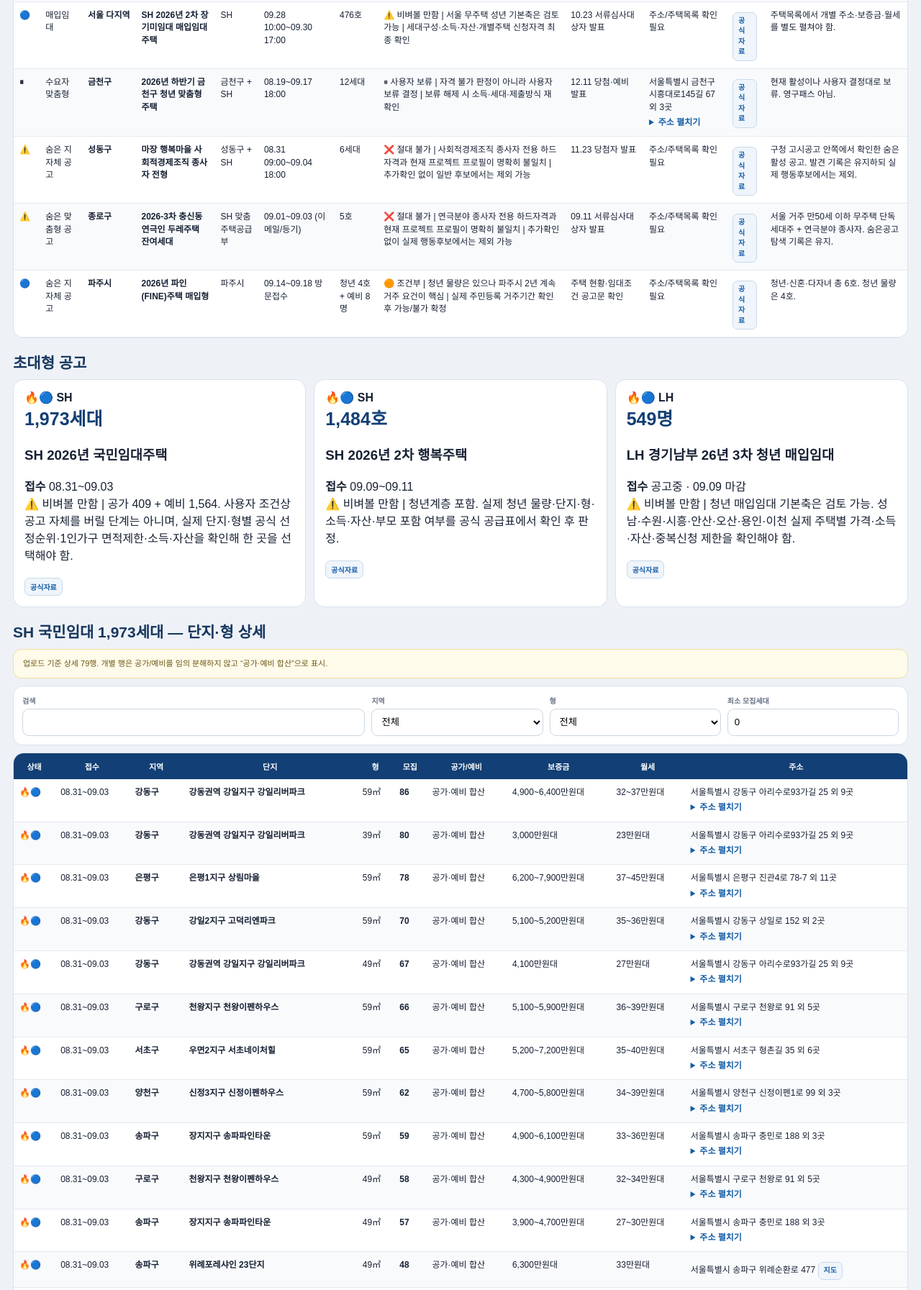
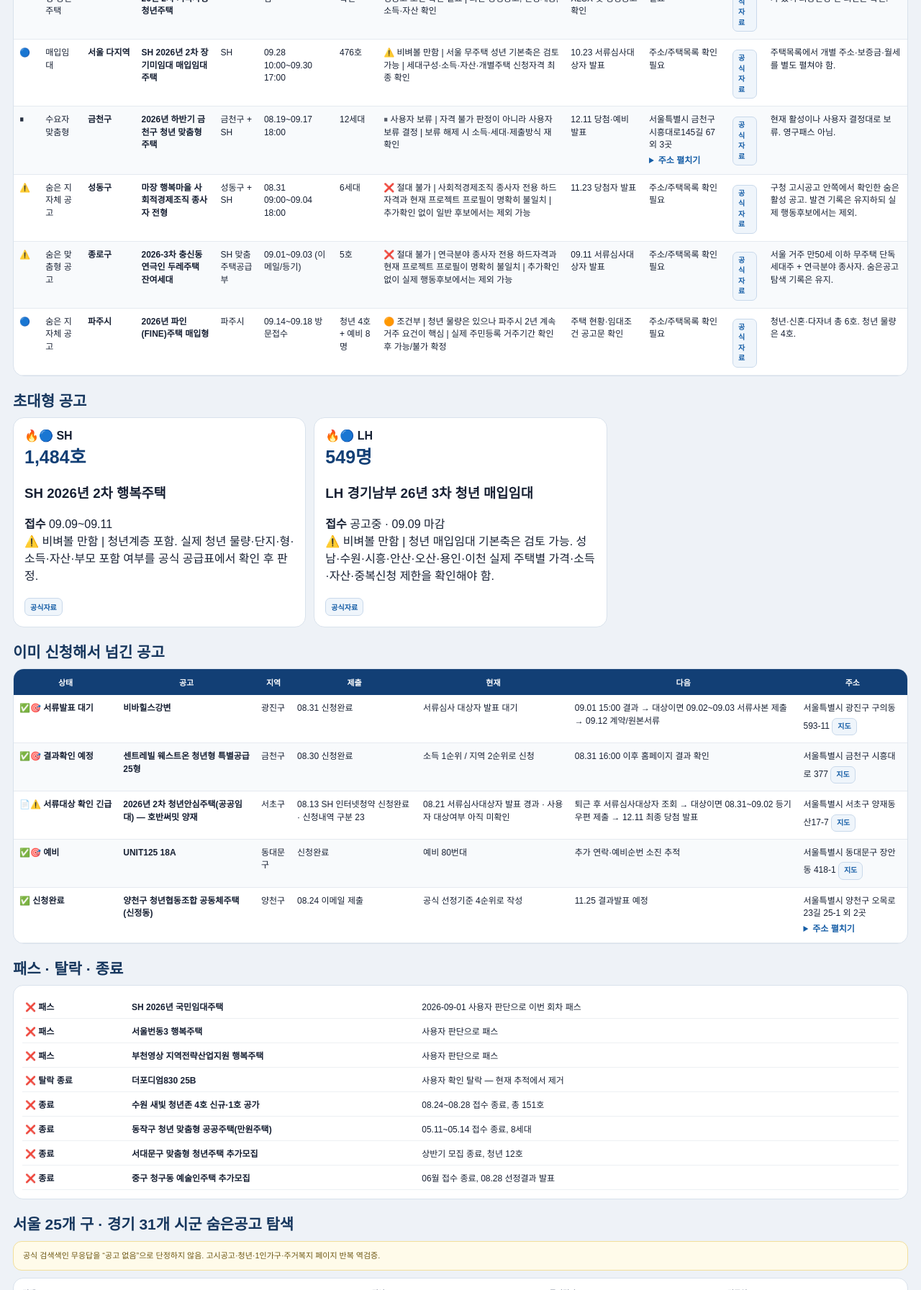
Before and after one commit to kimjae134679/ChungYack, a website: page reports/current_dashboard.html in a window 1280 px wide. Shown: the part 539-2332 px from the top of the page at 72% size. Drawn offline with Linux system fonts and the light colour scheme.

Commit message:
Align current dashboard with SH 국민임대 pass

```diff
--- a/reports/current_dashboard.html
+++ b/reports/current_dashboard.html
@@ -11,27 +11,27 @@ table{width:100%;border-collapse:separate;border-spacing:0;min-width:1200px}th{p
 .s{font-weight:900;white-space:nowrap}.nm{font-weight:900}.rg{font-weight:800;white-space:nowrap}.btn{display:inline-block;margin:4px 3px 0 0;text-decoration:none;border:1px solid #c9d9eb;background:#eff5fb;color:#155da6;border-radius:7px;padding:4px 7px;font-weight:800;font-size:10px}
 details{margin-top:4px}summary{cursor:pointer;color:#155da6;font-weight:800}.grid{display:grid;grid-template-columns:repeat(3,1fr);gap:11px}.mega{background:#fff;border:1px solid var(--l);border-radius:15px;padding:15px}.sz{font-size:25px;font-weight:900;color:var(--n)}
 .controls{display:grid;grid-template-columns:2fr 1fr 1fr 1fr;gap:9px;background:#fff;padding:12px;border:1px solid var(--l);border-radius:14px;margin-bottom:10px}label{display:block;font-size:10px;font-weight:800;color:var(--m);margin-bottom:4px}input,select{width:100%;height:38px;border:1px solid #ccd6e2;border-radius:9px;padding:0 9px;background:#fff}
-.note{background:#fffbea;border:1px solid #f2df9b;color:#6c5713;border-radius:12px;padding:11px 13px;font-size:11px;line-height:1.55;margin:10px 0}.arch{background:#fff;border:1px solid var(--l);border-radius:14px;padding:12px}.ar{display:grid;grid-template-columns:140px 1.2fr 2fr;gap:8px;padding:8px 4px;border-bottom:1px solid #edf0f3;font-size:12px}
+.note{background:#fffbea;border:1px solid #f2df9b;color:#6c5713;border-radius:12px;padding:11px 13px;font-size:11px;line-height:1.55;margin:10px 0}.passnote{background:#f1f3f5;border:1px solid #d9dee4;color:#59636e;border-radius:12px;padding:11px 13px;font-size:12px;line-height:1.55;margin:10px 0}.arch{background:#fff;border:1px solid var(--l);border-radius:14px;padding:12px}.ar{display:grid;grid-template-columns:140px 1.2fr 2fr;gap:8px;padding:8px 4px;border-bottom:1px solid #edf0f3;font-size:12px}
 @media(max-width:900px){.w{padding:9px}.controls{grid-template-columns:1fr 1fr}.grid{grid-template-columns:1fr}.ar{grid-template-columns:1fr}}
 </style></head><body><div class="w">
-<div class="hero"><h1>청약 현재공고 통합 대시보드</h1><p>일반·숨은 공고 → 초대형 공고 → 국민임대 상세 → 이미 신청 → 패스·종료 → 서울25/경기31 탐색기록. 기준 2026-08-31 KST.</p><div class="leg"><span>🟠⏰ 오늘 행동</span><span>🔵 공고중</span><span>🔥 초대형</span><span>✅ 신청완료</span><span>🎯 결과추적</span><span>⏸ 보류</span><span>⚠️ 숨은/조건주의</span><span>❌ 패스·종료</span></div></div>
+<div class="hero"><h1>청약 현재공고 통합 대시보드</h1><p>일반·숨은 공고 → 초대형 공고 → 이미 신청 → 패스·종료 → 서울25/경기31 탐색기록. 기준 2026-09-01 KST.</p><div class="leg"><span>🟠⏰ 오늘 행동</span><span>🔵 공고중</span><span>🔥 초대형</span><span>✅ 신청완료</span><span>🎯 결과추적</span><span>⏸ 보류</span><span>⚠️ 숨은/조건주의</span><span>❌ 패스·종료</span></div></div>
+<div class="passnote">❌ <b>SH 2026년 국민임대주택</b> — 2026-09-01 사용자 판단으로 이번 회차 패스. 상세 추천·지도·행동후보에서 제거.</div>
 <section><h2>일반 · 숨은 현재공고</h2><div class="controls"><div><label>검색</label><input id="oq"></div><div><label>분류</label><select id="ot"><option value="">전체</option></select></div><div><label>지역</label><select id="or"><option value="">전체</option></select></div><div><label>상태</label><select id="os"><option value="">전체</option></select></div></div><div class="tb"><table><thead><tr><th>상태</th><th>분류</th><th>지역</th><th>공고</th><th>기관</th><th>접수</th><th>모집</th><th>자격/판정</th><th>다음</th><th>주소/지도</th><th>공식</th><th>비고</th></tr></thead><tbody id="ob"></tbody></table></div></section>
 <section><h2>초대형 공고</h2><div class="grid" id="mg"></div></section>
-<section><h2>SH 국민임대 1,973세대 — 단지·형 상세</h2><div class="note">업로드 기준 상세 79행. 개별 행은 공가/예비를 임의 분해하지 않고 “공가·예비 합산”으로 표시.</div><div class="controls"><div><label>검색</label><input id="gq"></div><div><label>지역</label><select id="gr"><option value="">전체</option></select></div><div><label>형</label><select id="gt"><option value="">전체</option></select></div><div><label>최소 모집세대</label><input id="gm" type="number" min="0" value="0"></div></div><div class="tb"><table><thead><tr><th>상태</th><th>접수</th><th>지역</th><th>단지</th><th>형</th><th>모집</th><th>공가/예비</th><th>보증금</th><th>월세</th><th>주소</th></tr></thead><tbody id="gb"></tbody></table></div></section>
 <section><h2>이미 신청해서 넘긴 공고</h2><div class="tb"><table><thead><tr><th>상태</th><th>공고</th><th>지역</th><th>제출</th><th>현재</th><th>다음</th><th>주소</th></tr></thead><tbody id="ab"></tbody></table></div></section>
 <section><h2>패스 · 탈락 · 종료</h2><div class="arch" id="arc"></div></section>
 <section><h2>서울 25개 구 · 경기 31개 시군 숨은공고 탐색</h2><div class="note">공식 검색색인 무응답을 “공고 없음”으로 단정하지 않음. 고시공고·청년·1인가구·주거복지 페이지 반복 역검증.</div><div class="controls"><div><label>검색</label><input id="cq"></div><div><label>권역</label><select id="ca"><option value="">서울+경기</option><option>서울</option><option>경기</option></select></div><div><label>특이결과</label><select id="cs"><option value="">전체</option><option value="1">특이결과만</option></select></div><div><label>검증일</label><input value="2026-08-31" disabled></div></div><div class="tb"><table><thead><tr><th>권역</th><th>지자체</th><th>상태</th><th>결과</th><th>주의</th></tr></thead><tbody id="cb"></tbody></table></div></section>
 </div>
-<script src="../data/sh_gukmin_2026_part1.js"></script><script src="../data/sh_gukmin_2026_part2.js"></script><script src="../data/sh_gukmin_2026_part3.js"></script><script src="../data/sh_gukmin_2026_part4.js"></script><script src="../data/current_dashboard_state.js"></script><script src="../data/local_coverage_2026-08-31.js"></script>
+<script src="../data/current_dashboard_state.js"></script><script src="../data/local_coverage_2026-08-31.js"></script>
 <script>
-const S=window.CY_STATE,D=[...(window.SH_PART_1||[]),...(window.SH_PART_2||[]),...(window.SH_PART_3||[]),...(window.SH_PART_4||[])],C=window.CY_COVERAGE;
+const S=window.CY_STATE,C=window.CY_COVERAGE;
+const MEGA=(S.mega||[]).filter(x=>x.공고!=='SH 2026년 국민임대주택');
+const ARCH=[['❌ 패스','SH 2026년 국민임대주택','2026-09-01 사용자 판단으로 이번 회차 패스'],...(S.archive||[]).filter(x=>x[1]!=='SH 2026년 국민임대주택')];
 const e=x=>String(x??'').replace(/[&<>"']/g,m=>({'&':'&amp;','<':'&lt;','>':'&gt;','"':'&quot;',"'":'&#39;'}[m])),mu=a=>'https://map.naver.com/p/search/'+encodeURIComponent(a);
 function adr(l){l=l||[];if(!l.length)return'주소/주택목록 확인 필요';if(l.length===1)return`${e(l[0].address)} <a class="btn" target="_blank" href="${mu(l[0].address)}">지도</a>`;return`${e(l[0].address)} 외 ${l.length-1}곳<details><summary>주소 펼치기</summary>${l.map(x=>`<div>${e(x.name)} — ${e(x.address)} <a class="btn" target="_blank" href="${mu(x.address)}">지도</a></div>`).join('')}</details>`}
 [...new Set(S.ordinary.map(x=>x.분류))].forEach(x=>ot.add(new Option(x,x)));[...new Set(S.ordinary.map(x=>x.지역))].sort().forEach(x=>or.add(new Option(x,x)));[...new Set(S.ordinary.map(x=>x.상태))].forEach(x=>os.add(new Option(x,x)));
 function ro(){let q=oq.value.toLowerCase(),t=ot.value,r=or.value,s=os.value;ob.innerHTML=S.ordinary.filter(x=>(!q||JSON.stringify(x).toLowerCase().includes(q))&&(!t||x.분류===t)&&(!r||x.지역===r)&&(!s||x.상태===s)).map(x=>`<tr><td class="s">${e(x.상태)}</td><td>${e(x.분류)}</td><td class="rg">${e(x.지역)}</td><td class="nm">${e(x.공고)}</td><td>${e(x.기관)}</td><td>${e(x.접수)}</td><td>${e(x.모집)}</td><td>${e(x.자격판정)}</td><td>${e(x.다음)}</td><td>${adr(x.주소목록)}</td><td><a class="btn" target="_blank" href="${e(x.source)}">공식자료</a></td><td>${e(x.비고)}</td></tr>`).join('')}[oq,ot,or,os].forEach(x=>x.addEventListener(x.tagName==='INPUT'?'input':'change',ro));
-mg.innerHTML=S.mega.map(x=>`<div class="mega"><div class="s">${e(x.상태)} ${e(x.기관)}</div><div class="sz">${e(x.규모)}</div><h3>${e(x.공고)}</h3><p><b>접수</b> ${e(x.접수)}<br>${e(x.핵심)}</p><a class="btn" target="_blank" href="${e(x.source)}">공식자료</a></div>`).join('');
-[...new Set(D.map(x=>x.지역))].sort().forEach(x=>gr.add(new Option(x,x)));[...new Set(D.map(x=>x.형))].sort((a,b)=>a-b).forEach(x=>gt.add(new Option(x+'㎡',x)));
-function rgd(){let q=gq.value.toLowerCase(),r=gr.value,t=gt.value,m=+gm.value||0;gb.innerHTML=D.filter(x=>(!q||JSON.stringify(x).toLowerCase().includes(q))&&(!r||x.지역===r)&&(!t||String(x.형)===String(t))&&x.모집세대수>=m).sort((a,b)=>b.모집세대수-a.모집세대수).map(x=>`<tr><td class="s">${e(x.상태)}</td><td>${e(x.접수)}</td><td class="rg">${e(x.지역)}</td><td class="nm">${e(x.단지)}</td><td>${e(x.형)}㎡</td><td><b>${e(x.모집세대수)}</b></td><td>${e(x.공가예비)}</td><td>${e(x.보증금)}</td><td>${e(x.월임대료)}</td><td>${adr(x.주소목록)}</td></tr>`).join('')}[gq,gr,gt,gm].forEach(x=>x.addEventListener(x.tagName==='INPUT'?'input':'change',rgd));
-ab.innerHTML=S.applied.map(x=>`<tr><td class="s">${e(x.상태)}</td><td class="nm">${e(x.공고)}</td><td>${e(x.지역)}</td><td>${e(x.제출)}</td><td>${e(x.현재)}</td><td>${e(x.다음)}</td><td>${adr(x.주소목록)}</td></tr>`).join('');arc.innerHTML=S.archive.map(x=>`<div class="ar"><b>${e(x[0])}</b><b>${e(x[1])}</b><span>${e(x[2])}</span></div>`).join('');
-function rc(){let q=cq.value.toLowerCase(),a=ca.value,sp=cs.value;cb.innerHTML=C.filter(x=>(!q||(x.지자체+' '+x.결과).toLowerCase().includes(q))&&(!a||x.권역===a)&&(!sp||!x.결과.includes('추가로 노출되지 않음'))).map(x=>`<tr><td>${e(x.권역)}</td><td class="rg">${e(x.지자체)}</td><td>${e(x.상태)}</td><td>${e(x.결과)}</td><td>${e(x.주의)}</td></tr>`).join('')}[cq,ca,cs].forEach(x=>x.addEventListener(x.tagName==='INPUT'?'input':'change',rc));ro();rgd();rc();
+mg.innerHTML=MEGA.map(x=>`<div class="mega"><div class="s">${e(x.상태)} ${e(x.기관)}</div><div class="sz">${e(x.규모)}</div><h3>${e(x.공고)}</h3><p><b>접수</b> ${e(x.접수)}<br>${e(x.핵심)}</p><a class="btn" target="_blank" href="${e(x.source)}">공식자료</a></div>`).join('');
+ab.innerHTML=S.applied.map(x=>`<tr><td class="s">${e(x.상태)}</td><td class="nm">${e(x.공고)}</td><td>${e(x.지역)}</td><td>${e(x.제출)}</td><td>${e(x.현재)}</td><td>${e(x.다음)}</td><td>${adr(x.주소목록)}</td></tr>`).join('');arc.innerHTML=ARCH.map(x=>`<div class="ar"><b>${e(x[0])}</b><b>${e(x[1])}</b><span>${e(x[2])}</span></div>`).join('');
+function rc(){let q=cq.value.toLowerCase(),a=ca.value,sp=cs.value;cb.innerHTML=C.filter(x=>(!q||(x.지자체+' '+x.결과).toLowerCase().includes(q))&&(!a||x.권역===a)&&(!sp||!x.결과.includes('추가로 노출되지 않음'))).map(x=>`<tr><td>${e(x.권역)}</td><td class="rg">${e(x.지자체)}</td><td>${e(x.상태)}</td><td>${e(x.결과)}</td><td>${e(x.주의)}</td></tr>`).join('')}[cq,ca,cs].forEach(x=>x.addEventListener(x.tagName==='INPUT'?'input':'change',rc));ro();rc();
 </script></body></html>
```
